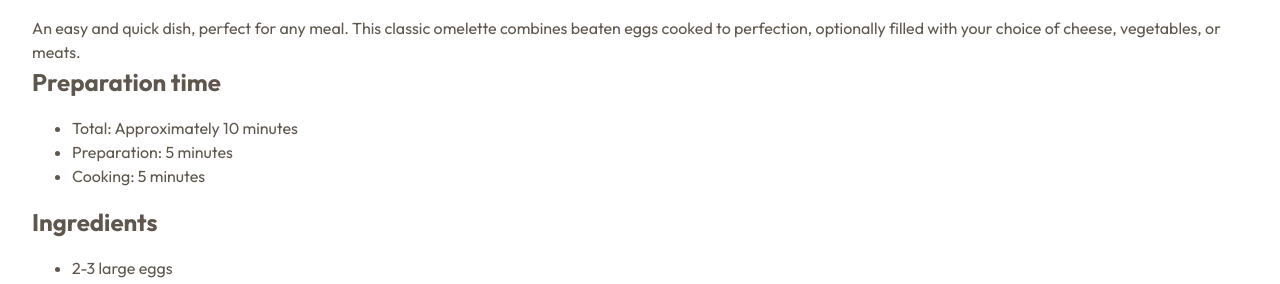
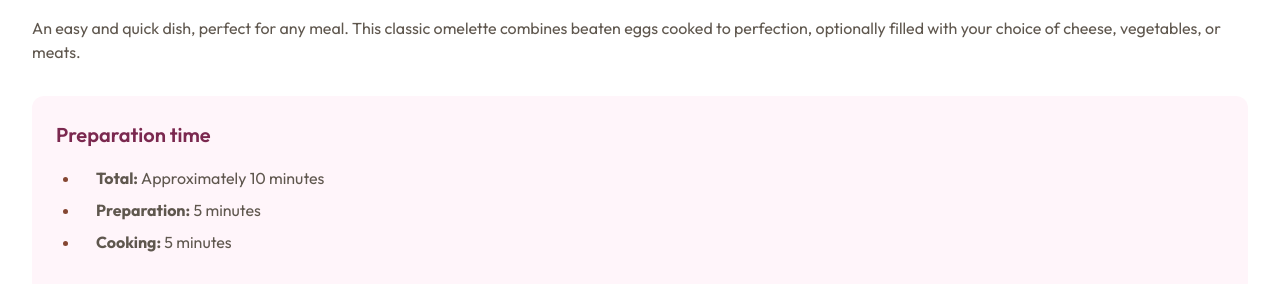
Before and after one commit to Chakarbits/recipe-page-main, a plain HTML site: page index.html in a window 1280 px wide. Shown: the part 665-949 px from the top of the page. Drawn offline with Linux system fonts and the light colour scheme.

Commit message:
Preparation Section

```diff
--- a/css/styles.css
+++ b/css/styles.css
@@ -129,3 +129,35 @@ select {
 .receipe__description-paragraph {
   margin-top: 1.5rem;
 }
+
+/* Receipe Preparation Section */
+.receipe .receipe__preparation {
+  padding: 1.5rem;
+  margin-top: 2rem;
+  background-color: var(--color-rose-50);
+  border-radius: 12px;
+}
+
+.receipe__subheading {
+  font-size: var(--fs-20);
+  color: var(--color-rose-800);
+  font-weight: var(--fw-600);
+}
+
+ul li {
+  padding-left: 1rem;
+  color: var(--color-stone-600);
+  margin-bottom: 0.5rem;
+}
+
+ul li:last-child {
+  margin-bottom: 0;
+}
+
+ul {
+  padding-left: 1.5rem;
+}
+
+ul li::marker {
+  color: var(--color-brown-800);
+}
--- a/index.html
+++ b/index.html
@@ -53,14 +53,16 @@
           </div>
         </header>
 
-        <section class="receipe__preaparation mobile-container">
-          <h2 class="receipe__subheading">Preparation time</h2>
-          <ul class="receipe__list">
-            <li>Total: Approximately 10 minutes</li>
-            <li>Preparation: 5 minutes</li>
-            <li>Cooking: 5 minutes</li>
-          </ul>
-        </section>
+        <div class="mobile-container">
+          <section class="receipe__preparation">
+            <h2 class="receipe__subheading">Preparation time</h2>
+            <ul class="receipe__list">
+              <li><strong>Total: </strong>Approximately 10 minutes</li>
+              <li><strong>Preparation:</strong> 5 minutes</li>
+              <li><strong>Cooking:</strong> 5 minutes</li>
+            </ul>
+          </section>
+        </div>
 
         <section class="receipe__ingredients mobile-container">
           <h2 class="receipe__subheading">Ingredients</h2>
```
